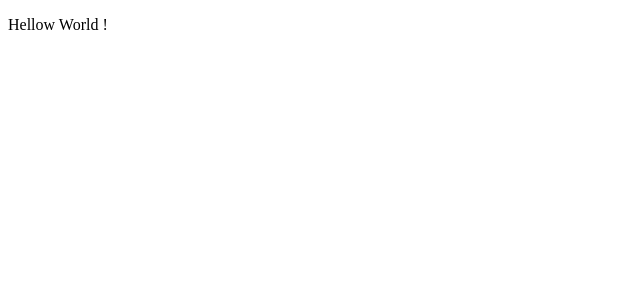
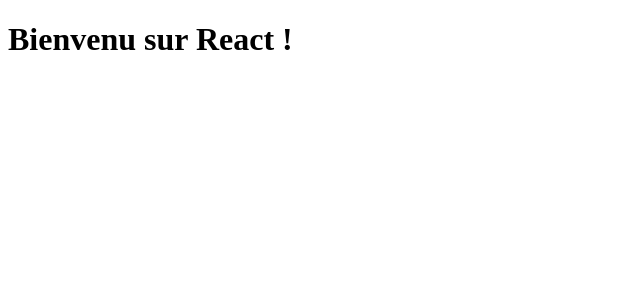
Before and after one commit to WebMamba/FormationReact, a React (Create React App) app: page / in a window 1280 px wide. Shown: the top 300 px of the page, without its empty margins (0-640 px from the left). Built offline with nearby package versions, Linux system fonts and the light colour scheme.

Commit message:
creation du premier composants react

```diff
--- a/src/App.js
+++ b/src/App.js
@@ -1,7 +1,9 @@
+import HelloWorld from "./components/HelloWorld";
+
 function App() {
   return (
     <div className="App">
-      <p>Hellow World !</p>
+      <HelloWorld/>
     </div>
   );
 }
--- /dev/null
+++ b/src/components/HelloWorld/index.jsx
@@ -0,0 +1,7 @@
+export default function HelloWorld() {
+    return (
+        <>
+            <h1>Bienvenu sur React !</h1>
+        </>
+    );
+}
```
